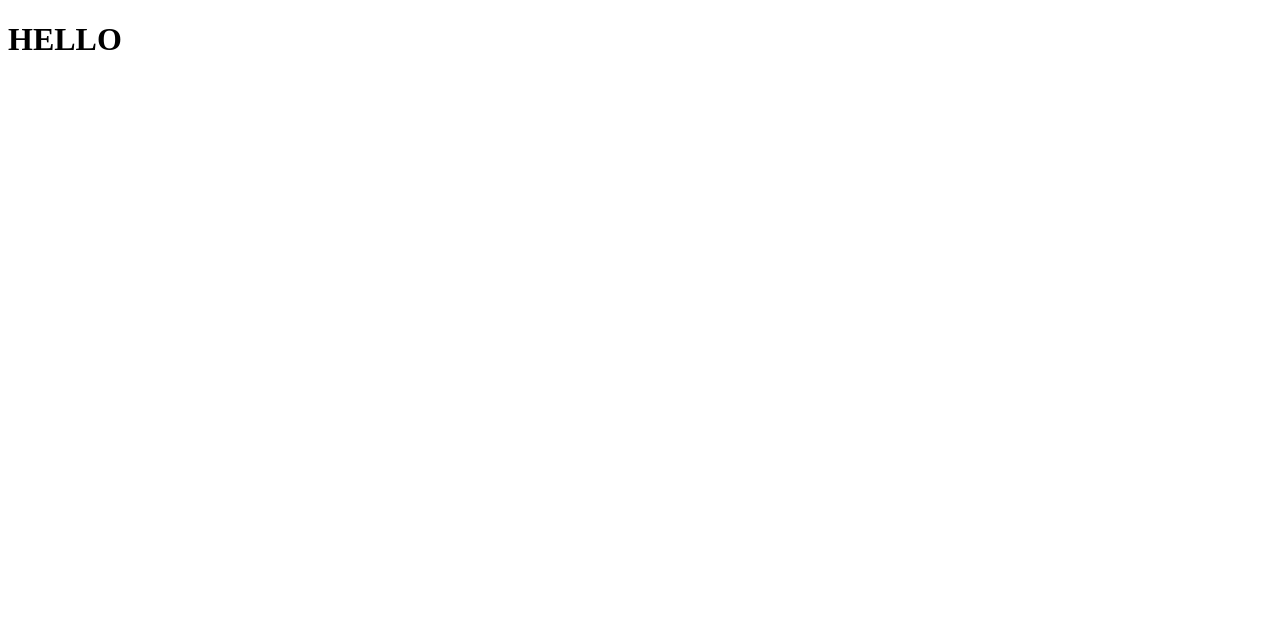
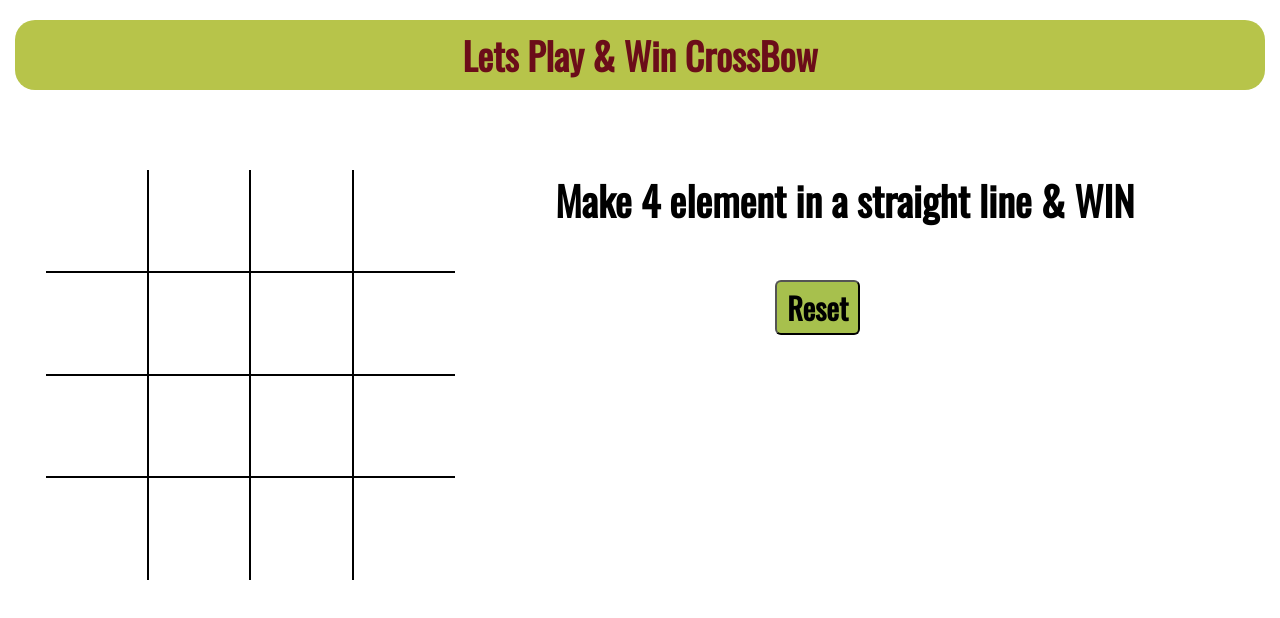
Before and after one commit to code108pp/crossbow, a plain HTML site: page index.html in a window 1280 px wide. Drawn offline with nearby package versions, Linux system fonts and the light colour scheme.

Commit message:
front end done

```diff
--- a/index.html
+++ b/index.html
@@ -1,13 +1,47 @@
 <!DOCTYPE html>
 <html lang="en">
-<head>
-    <meta charset="UTF-8">
-    <meta http-equiv="X-UA-Compatible" content="IE=edge">
-    <meta name="viewport" content="width=device-width, initial-scale=1.0">
-    <title>Play CrossBow</title>
-</head>
-<body>
-    <h1> HELLO</h1>
+  <head>
+    <meta charset="UTF-8" />
+    <meta http-equiv="X-UA-Compatible" content="IE=edge" />
+    <meta name="viewport" content="width=device-width, initial-scale=1.0" />
+    <title>CrossBow</title>
+    <link rel="stylesheet" href="style.css" />
+  </head>
+  <body>
+    <nav>
+      <h1>Lets Play & Win CrossBow</h1>
+    </nav>
 
-</body>
+    <div class="gameContainer">
+        <div class="container">
+          <div class="line"></div>
+          <div class="box bl bt"><span class="boxtext"></span></div>
+          <div class="box bt"><span class="boxtext"></span></div>
+          <div class="box bt"><span class="boxtext"></span></div>
+          <div class="box bt br"><span class="boxtext"></span></div>
+          <div class="box bl"><span class="boxtext"></span></div>
+          <div class="box"><span class="boxtext"></span></div>
+          <div class="box"><span class="boxtext"></span></div>
+          <div class="box br"><span class="boxtext"></span></div>
+          <div class="box bl"><span class="boxtext"></span></div>
+          <div class="box"><span class="boxtext"></span></div>
+          <div class="box"><span class="boxtext"></span></div>
+          <div class="box br"><span class="boxtext"></span></div>
+          <div class="box bl bb"><span class="boxtext"></span></div>
+          <div class="box bb"><span class="boxtext"></span></div>
+          <div class="box bb"><span class="boxtext"></span></div>
+          <div class="box bb br"><span class="boxtext"></span></div>
+      </div>
+      <div class="gameInfo">
+        <h1>Make 4 element in a straight line & WIN</h1>
+      <div>
+        <button id="reset">Reset</button>
+      </div>
+        <div class="imgbox">
+          <img src="excited.gif" alt="" />
+        </div>
+      </div>
+    </div>
+    <script src="script.js"></script>
+  </body>
 </html>
--- a/style.css
+++ b/style.css
@@ -0,0 +1,117 @@
+@import url('https://fonts.googleapis.com/css2?family=Oswald&display=swap');
+*{
+    margin: 0;
+    padding: 0;
+}
+
+nav{
+    background-color: rgb(183, 196, 74);
+    color: rgb(107, 13, 25);
+    height: 70px;
+    font-size: 25px;
+    display: flex;
+    align-items: center;
+    padding: 0 400px;
+    font-family: 'Oswald', sans-serif;
+    margin-top: 20px;
+    margin-bottom: 10px;
+    margin-left: 15px;
+    margin-right: 15px;
+    border-radius: 20px;
+    justify-content: center;
+}
+
+.gameContainer{
+    display: flex;
+    justify-content: center;
+    margin-top: 80px;
+}
+
+.container{
+    display: grid;
+    grid-template-rows: repeat(4, 8vw);
+    grid-template-columns: repeat(4, 8vw);
+    font-family: 'Oswald', sans-serif;
+    position: relative;
+}
+
+.box{
+    border: 1px solid black;
+    font-size: 2vw;
+    cursor: pointer;
+    display: flex;
+    justify-content: center;
+    align-items: center;
+}
+
+.box:hover{
+    background-color: rgb(242, 234, 250);
+}
+
+.gameInfo{
+    padding: 0  100px;
+    font-family: 'Oswald', sans-serif;
+    justify-content: center;
+}
+
+.gameInfo h1{
+    font-size: 2.5rem;
+}
+
+.imgbox img{
+    width: 0;
+    transition: width 1s ease-in-out;
+}
+
+.br{
+    border-right: 0;
+}
+
+.bl{
+    border-left: 0;
+}
+
+.bt{
+    border-top: 0;
+}
+
+.bb{
+    border-bottom: 0;
+}
+
+#reset {
+    margin: 50px 220px;
+    padding: 3px 10px;
+    background: #a7c04d;
+    border-radius: 6px;
+    cursor: pointer;
+    font-family: 'Oswald', sans-serif;
+    font-size: 30px;
+    font-weight: bolder;
+}
+
+.line{
+    background-color: black;
+    height: 4px;
+    width: 0;
+    position: absolute;
+    background-color: #911d91;
+    transition: width 1s ease-in-out;
+}
+
+@media screen and (max-width: 950px)
+{
+    .gameContainer{
+        flex-wrap: wrap;
+    }
+    .gameInfo{
+        margin-top: 34px;
+    }
+    .gameInfo h1{
+        font-size: 1.5rem;
+    }
+    .container {
+        grid-template-rows: repeat(3, 20vw);
+        grid-template-columns: repeat(3, 20vw);
+    }
+}
```
Also changed, not shown: excited.gif (added), 4 other files.
